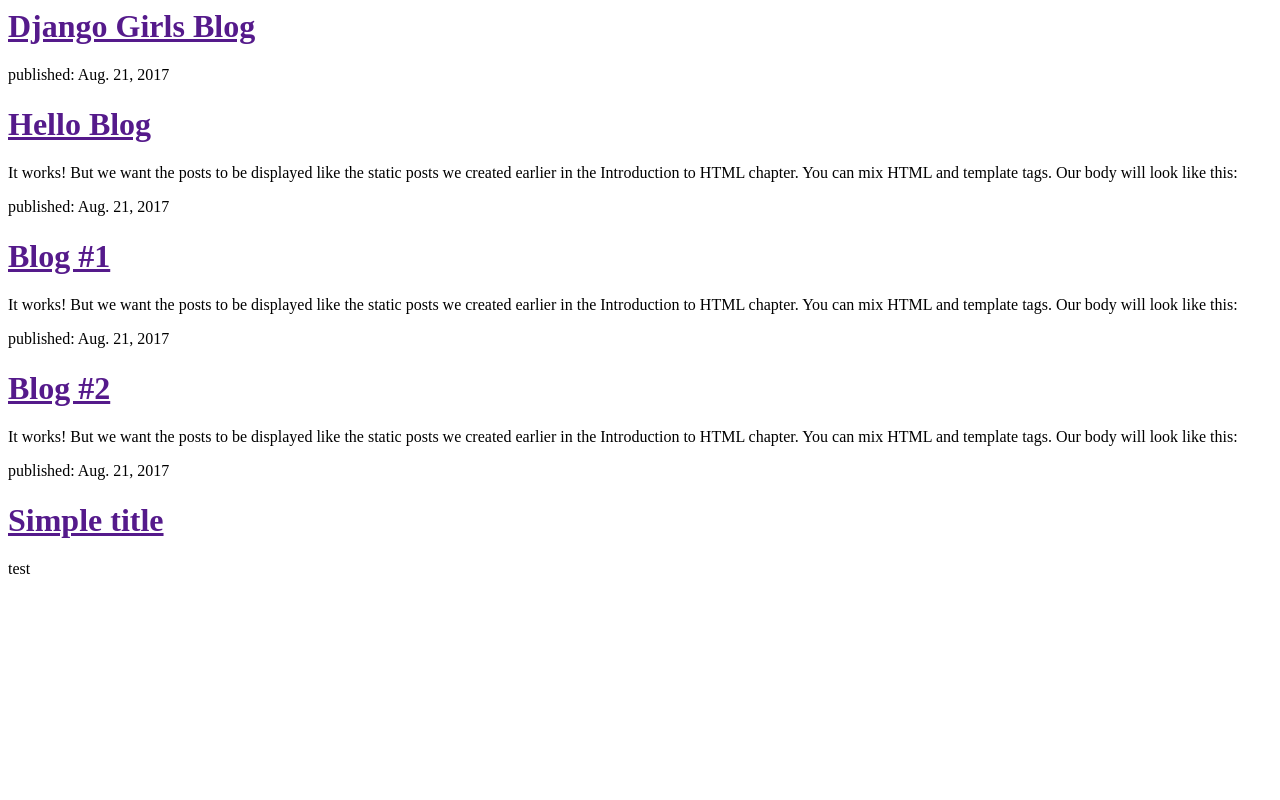
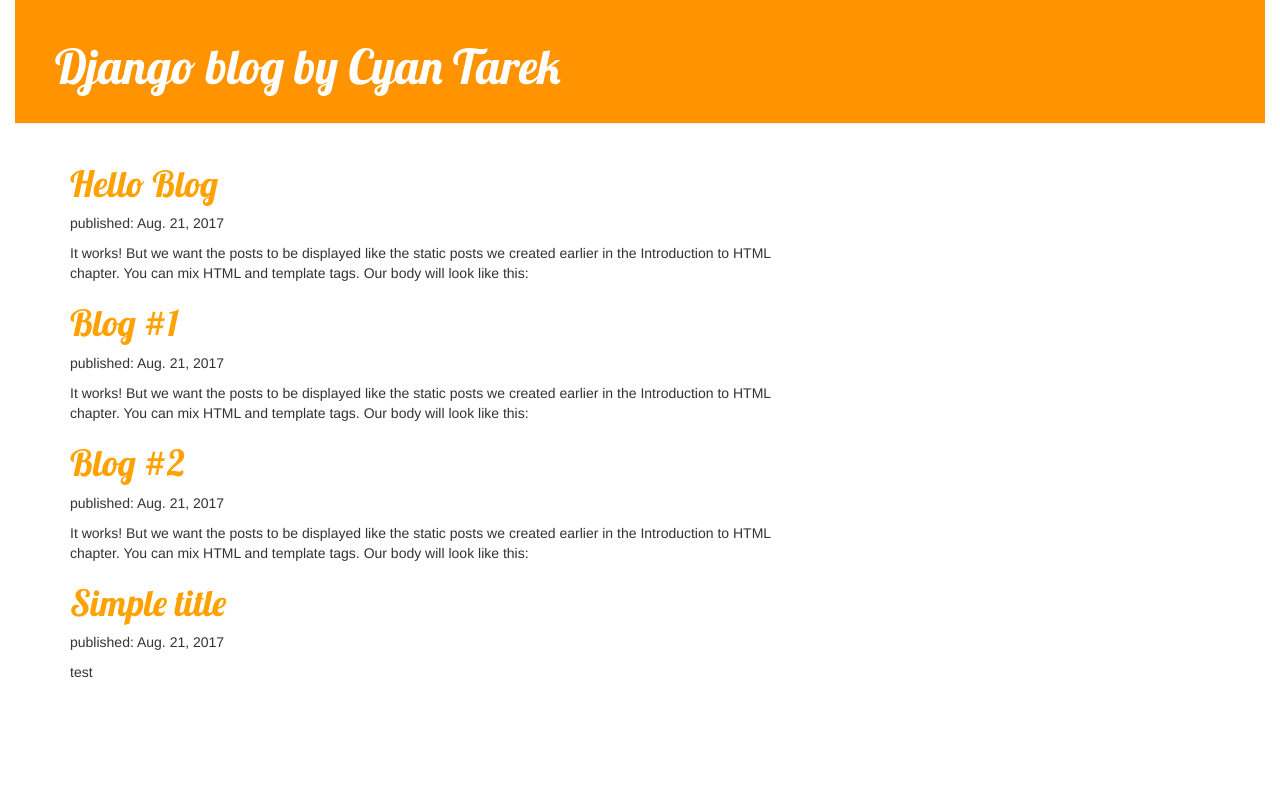
Before and after one commit to cyan3d/djangoPoweredBlog, a Django app: page / in a window 1280 px wide. Run offline with Django 3.2, Linux system fonts and the light colour scheme; data comes from the database, SQL or seed files in the repository; some libraries are stand-ins or nearby versions.

Commit message:
Finished blog app

```diff
--- /dev/null
+++ b/blog/static/css/blog.css
@@ -0,0 +1,23 @@
+    h1 a {
+        color: #FFA200;
+        font-family: 'Lobster';
+    }
+
+    body {
+        padding-left: 15px;
+    }
+
+    .page-header {
+        background-color: #ff9400;
+        margin-top: 0;
+        padding: 20px 20px 20px 40px;
+    }
+
+    .page-header h1,
+    .page-header h1 a,
+    .page-header h1 a:visited,
+    .page-header h1 a:active {
+        color: #ffffff;
+        font-size: 36pt;
+        text-decoration: none;
+    }
--- /dev/null
+++ b/blog/templates/blog/base.html
@@ -0,0 +1,27 @@
+{% load staticfiles %}
+
+<html>
+
+<head>
+    <title>Django Powered blog by Cyan Tarek</title>
+    <link rel="stylesheet" href="//maxcdn.bootstrapcdn.com/bootstrap/3.2.0/css/bootstrap.min.css">
+    <link rel="stylesheet" href="//maxcdn.bootstrapcdn.com/bootstrap/3.2.0/css/bootstrap-theme.min.css">
+    <link href="//fonts.googleapis.com/css?family=Lobster&subset=latin,latin-ext" rel="stylesheet" type="text/css">
+    <link rel="stylesheet" href="{% static 'css/blog.css' %}">
+
+</head>
+
+<body class="container-fluid">
+    <div class="page-header center">
+        <h1><a href="http://127.0.0.1:8000">Django blog by Cyan Tarek</a></h1>
+    </div>
+    <div class="content container center">
+        <div class="row">
+            <div class="col-md-8">
+                {% block content %} {% endblock %}
+            </div>
+        </div>
+    </div>
+</body>
+
+</html>
--- a/blog/templates/blog/post_list.html
+++ b/blog/templates/blog/post_list.html
@@ -1,21 +1,9 @@
-<html>
-
-<head>
-    <title>Django Girls blog</title>
-</head>
-
-<body>
-    <div>
-        <h1><a href="">Django Girls Blog</a></h1>
+{% extends 'blog/base.html' %} {% block content %} {% for post in posts %}
+<div class="post">
+    <h1><a href="{% url 'post_detail' pk=post.pk %}">{{ post.ttle }}</a></h1>
+    <div class="date">
+        <p>published: {{ post.published_date }}</p>
     </div>
-
-    {% for post in posts %}
-    <div>
-        <p>published: {{ post.published_date }}</p>
-        <h1><a href="">{{ post.ttle }}</a></h1>
-        <p>{{ post.text|linebreaksbr }}</p>
-    </div>
-    {% endfor %}
-</body>
-
-</html>
+    <p>{{ post.text|linebreaksbr }}</p>
+</div>
+{% endfor %} {% endblock content %}
--- a/blog/urls.py
+++ b/blog/urls.py
@@ -6,4 +6,5 @@ from . import views
 
 urlpatterns = [
     url(r'^$', views.post_list, name='post_list'),
+    url(r'^post/(?P<pk>\d+)/$', views.post_detail, name='post_detail'),
 ]
--- a/blog/views.py
+++ b/blog/views.py
@@ -1,9 +1,13 @@
 from django.shortcuts import render
 from . models import Post
 from django.utils import timezone
+from django.shortcuts import render, get_object_or_404
 
 # Create your views here.
 
 def post_list(request):
     posts = Post.objects.filter(published_date=timezone.now()).order_by('published_date')
     return render(request, 'blog/post_list.html', {'posts':posts})
+def post_detail(request, pk):
+    post = get_object_or_404(Post, pk=pk)
+    return render(request, 'blog/post_detail.html', {'post': post})
```
Also changed, not shown: blog/templates/blog/post_detail.html (added, +12 -0 lines).
